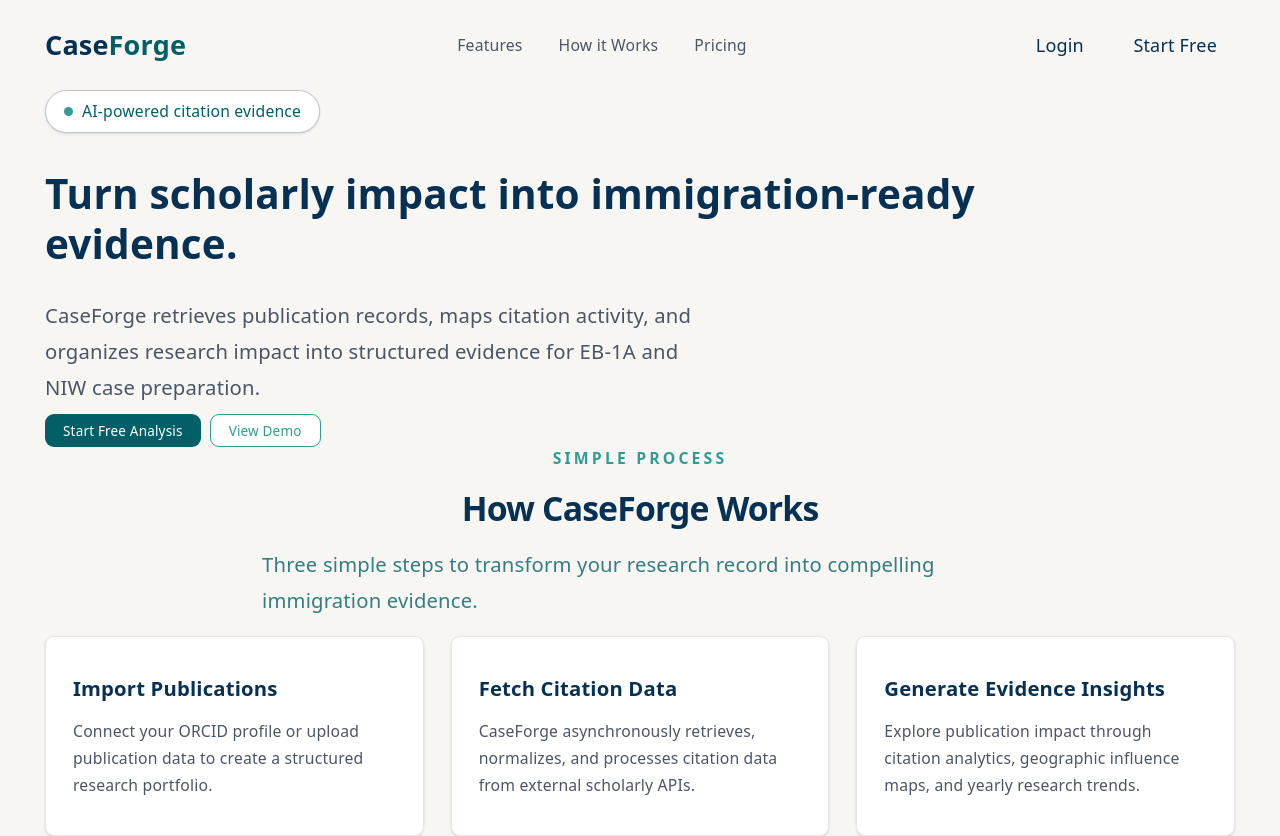
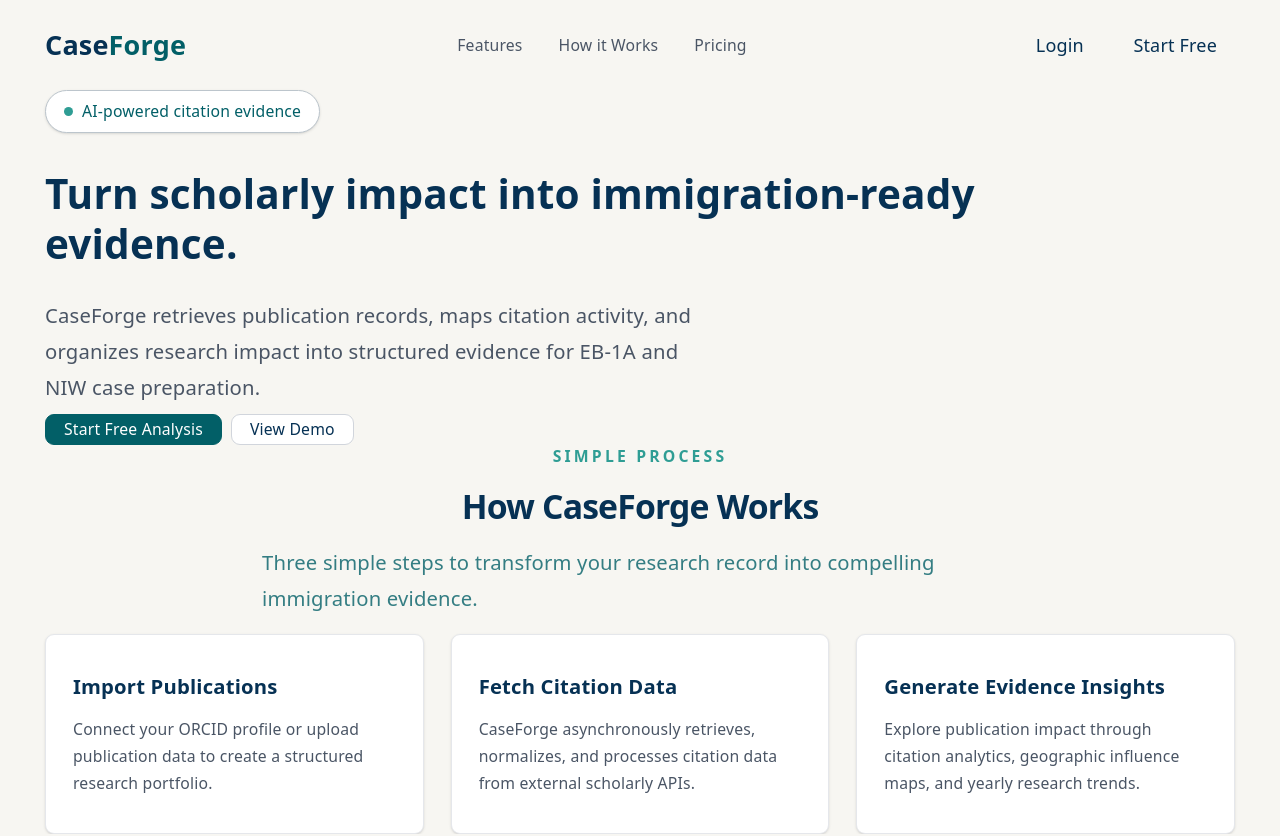
Before and after one commit to shuwangs/CaseForge, a React (Vite) app in the folder client/: page / in a window 1280 px wide. Built offline with nearby package versions, Linux system fonts and the light colour scheme; no server answers; what ag-grid-community would draw is missing.

Commit message:
reformat BaseBtn and add space between btns

```diff
--- a/client/src/components/dashboard/CitationCountsTable.tsx
+++ b/client/src/components/dashboard/CitationCountsTable.tsx
@@ -64,7 +64,7 @@
 				/>
 			</div>
 
-			<div>
+			<div className="flex gap-2">
 				<BaseBtn onClick={onBtnExport} variant="secondary">
 					Download CSV
 				</BaseBtn>
--- a/client/src/components/dashboard/CitationMap.tsx
+++ b/client/src/components/dashboard/CitationMap.tsx
@@ -38,7 +38,7 @@
 				/>
 			</div>
 
-			<div>
+			<div className="flex gap-2">
 				<BaseBtn
 					variant="secondary"
 					onClick={() =>
--- a/client/src/components/dashboard/CitationYearChart.tsx
+++ b/client/src/components/dashboard/CitationYearChart.tsx
@@ -58,7 +58,7 @@
 				<Line ref={lineChart} data={data} />
 			</div>
 
-			<div>
+			<div className="flex gap-2">
 				<BaseBtn variant="secondary" onClick={downloadChart}>
 					Download Chart
 				</BaseBtn>
--- a/client/src/components/ui/AICard.tsx
+++ b/client/src/components/ui/AICard.tsx
@@ -8,7 +8,7 @@
 
 				<div>
 					<h3 className="text-sm font-semibold text-gray-900">
-						research impact summary
+						Research Impact Summary
 					</h3>
 				</div>
 			</div>
--- a/client/src/components/ui/BaseBtn.tsx
+++ b/client/src/components/ui/BaseBtn.tsx
@@ -2,15 +2,18 @@
 	primary: `
         bg-[var(--color-accent)]
 		text-white
-		hover:opacity-80
+		border border-[var(--color-accent)]
+		hover:bg-[var(--color-primary)]
+		hover:border-[var(--color-primary)]
     `,
 
 	secondary: `
-        border border-[var(--color-secondary)]
+        border border-gray-300
 		bg-white
-		text-[var(--color-secondary)]
+		text-[var(--color-primary)]
 		hover:bg-lime-200
 		hover:text-[var(--color-accent)]
+		hover:bg-blue-50
     `,
 	danger: `
 		border border-red-200
@@ -21,10 +24,12 @@
 	`,
 
 	ghost: `
-        border border-gra-100
+		order border-transparent
+		bg-transparent
 		bg-gray-100
 		text-gray-600
-		hover:bg-gray-300
+		hover:bg-gray-100
+		hover:text-[var(--color-primary)]
 	`,
 };
 
@@ -39,10 +44,18 @@
 		<button
 			type={type}
 			className={`
+				inline-flex items-center justify-center gap-2
 				px-4 py-1.5
 				rounded-lg
-				text-xs font-medium
-				transition
+				text-sm font-medium
+				leading-none
+				transition-colors
+				focus:outline-none
+				focus:ring-2
+				focus:ring-[var(--color-accent)]
+				focus:ring-offset-2
+				disabled:cursor-not-allowed
+				disabled:opacity-50
 				${variants[variant]}
 				${className}
 			`}
```
